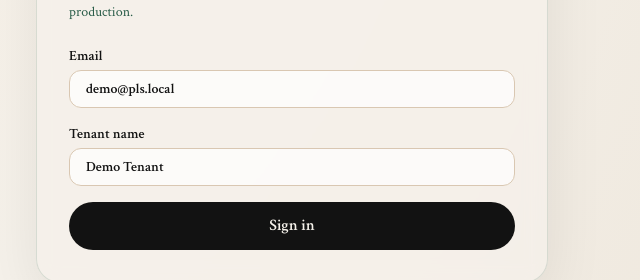
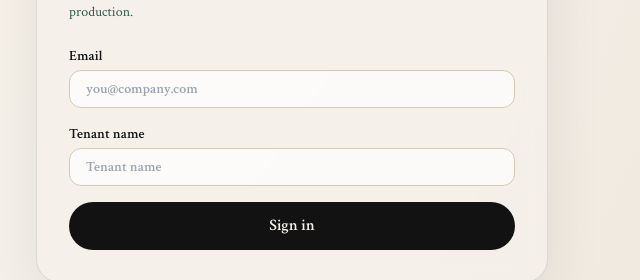
Before and after one commit to pramodgawali27/PLSMultApproach, a React (Vite) app in the folder apps/web/: page /login in a window 1280 px wide. Shown: the part 306-586 px from the top of the page, without its empty margins (348-988 px from the left). Built offline with nearby package versions, Linux system fonts and the light colour scheme.

Commit message:
Hide dev login defaults and add CORS host

```diff
--- a/apps/web/src/pages/Login.tsx
+++ b/apps/web/src/pages/Login.tsx
@@ -6,8 +6,8 @@ import { useAuth } from "../components/AuthProvider";
 export default function Login() {
   const { setToken } = useAuth();
   const navigate = useNavigate();
-  const [email, setEmail] = useState("demo@pls.local");
-  const [tenantName, setTenantName] = useState("Demo Tenant");
+  const [email, setEmail] = useState("");
+  const [tenantName, setTenantName] = useState("");
   const [error, setError] = useState<string | null>(null);
   const [loading, setLoading] = useState(false);
 
@@ -42,6 +42,7 @@ export default function Login() {
               className="rounded-xl border border-clay bg-white/70 px-4 py-2"
               value={email}
               onChange={(event) => setEmail(event.target.value)}
+              placeholder="you@company.com"
               type="email"
               required
             />
@@ -52,6 +53,7 @@ export default function Login() {
               className="rounded-xl border border-clay bg-white/70 px-4 py-2"
               value={tenantName}
               onChange={(event) => setTenantName(event.target.value)}
+              placeholder="Tenant name"
               required
             />
           </label>
--- a/apps/web/vite.config.ts
+++ b/apps/web/vite.config.ts
@@ -7,7 +7,8 @@ export default defineConfig({
   server: {
     port: 5173,
     allowedHosts: [
-      'pls-web.happydune-0689c206.eastus.azurecontainerapps.io'
+      'pls-web.happydune-0689c206.eastus.azurecontainerapps.io',
+      'summary.plsplatform.com'
     ]
   }
 });
```
Also changed, not shown: 1 other file (tests, documents, lock files or other folders).
